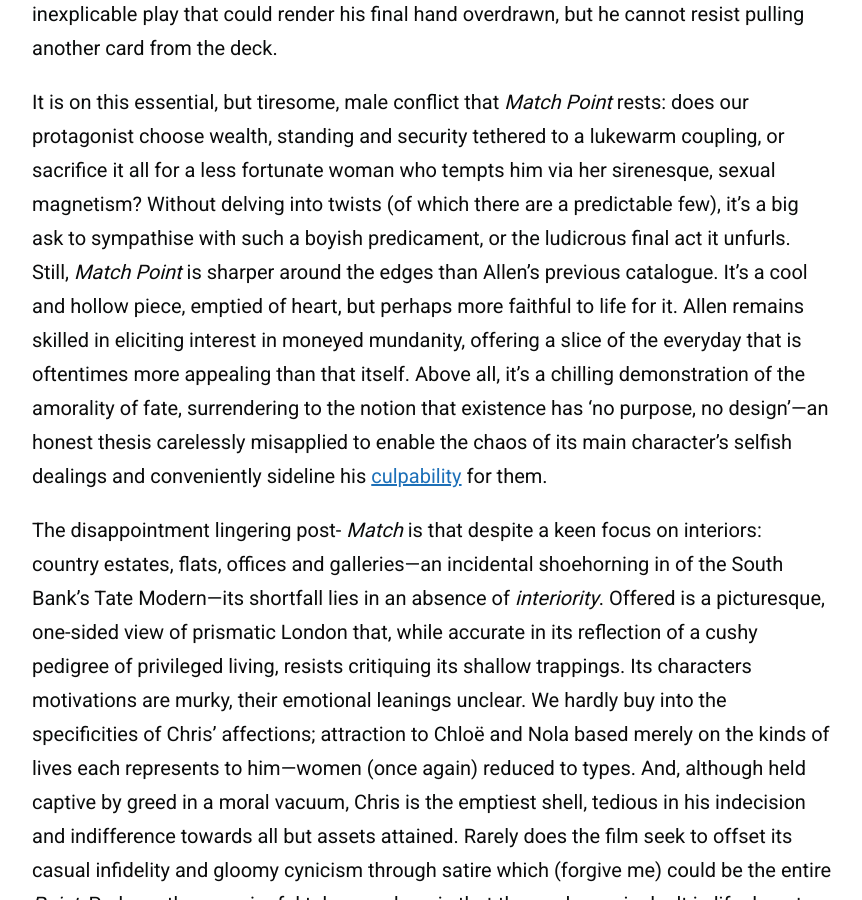
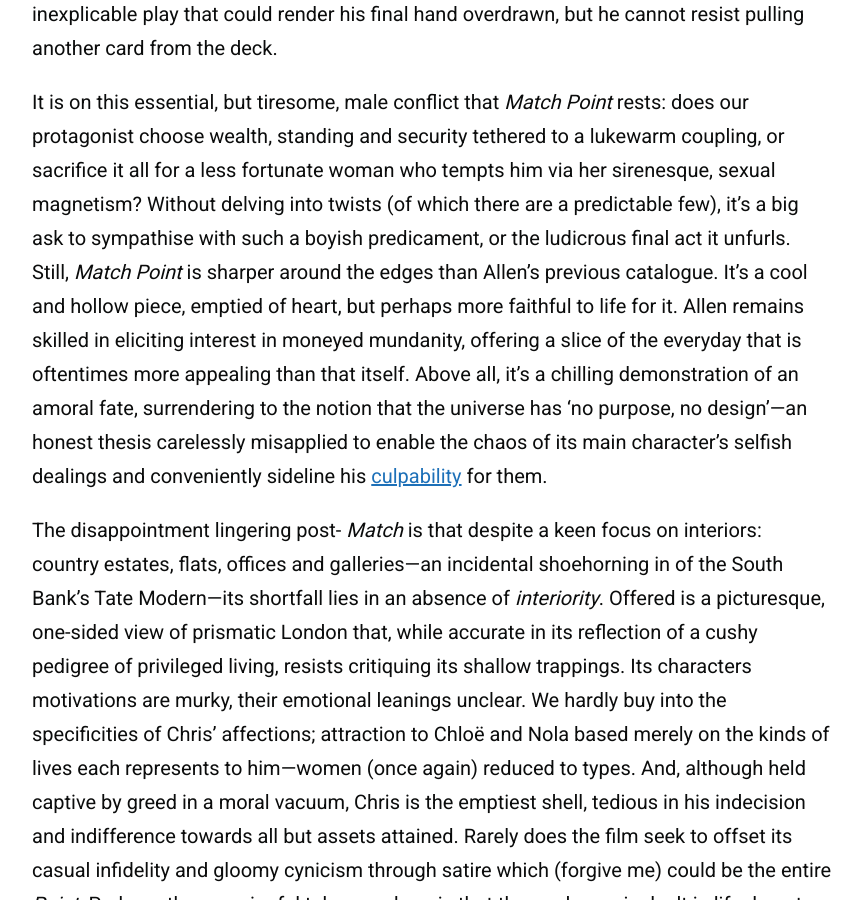
Before and after one commit to zoeurl/zoedowney.github.io, a Jekyll site: the page built from _posts/2024-2-22-match-point.md, in a window 1280 px wide and 900 px high, scrolled down 2695 px. Shown: the whole window, without its empty margins (208-1070 px from the left). Built offline with Jekyll 4.4.1, drawn with Linux system fonts in a browser that asks for light colours.

Commit message:
Update 2024-2-22-match-point.md

```diff
--- a/_posts/2024-2-22-match-point.md
+++ b/_posts/2024-2-22-match-point.md
@@ -21,6 +21,6 @@
 
 It’s a relief to witness a Woody Allen leading man who isn’t doing his most earnest impression of the director. Even so, comparisons can be made with Michael Caine’s neurotic slash lovesick Elliot in the earlier feature _Hannah and Her Sisters_. Similarly, Chris finds himself love-stricken with a taken woman: Tom’s fiancée, sultry out-of-work actor Nola Rice (Scarlett Johansson). An American divorcée in the manner of Wallis Simpson, Nola fails to win the approval of the stuck-up Hewitts. Indeed, while Chris plays tennis with ease, Nola dabbles with ping-pong and resides on the losing side of the social ‘net’. Despite having already gained an ‘in’ with Chloë, Chris’ next move is to seduce Nola. It’s an inexplicable play that could render his final hand overdrawn, but he cannot resist pulling another card from the deck.
 
-It is on this essential, but tiresome, male conflict that _Match Point_ rests: does our protagonist choose wealth, standing and security tethered to a lukewarm coupling, or sacrifice it all for a less fortunate woman who tempts him via her sirenesque, sexual magnetism? Without delving into twists (of which there are a predictable few), it's a big ask to sympathise with such a boyish predicament, or the ludicrous final act it unfurls. Still, _Match Point_ is sharper around the edges than Allen’s previous catalogue. It’s a cool and hollow piece, emptied of heart, but perhaps more faithful to life for it. Allen remains skilled in eliciting interest in moneyed mundanity, offering a slice of the everyday that is oftentimes more appealing than that itself. Above all, it’s a chilling demonstration of the amorality of fate, surrendering to the notion that existence has ‘no purpose, no design’—an honest thesis carelessly misapplied to enable the chaos of its main character’s selfish dealings and conveniently sideline his [culpability](https://www.theguardian.com/film/2023/sep/08/woody-allen-venice-applause-metoo) for them.
+It is on this essential, but tiresome, male conflict that _Match Point_ rests: does our protagonist choose wealth, standing and security tethered to a lukewarm coupling, or sacrifice it all for a less fortunate woman who tempts him via her sirenesque, sexual magnetism? Without delving into twists (of which there are a predictable few), it's a big ask to sympathise with such a boyish predicament, or the ludicrous final act it unfurls. Still, _Match Point_ is sharper around the edges than Allen’s previous catalogue. It’s a cool and hollow piece, emptied of heart, but perhaps more faithful to life for it. Allen remains skilled in eliciting interest in moneyed mundanity, offering a slice of the everyday that is oftentimes more appealing than that itself. Above all, it’s a chilling demonstration of an amoral fate, surrendering to the notion that the universe has ‘no purpose, no design’—an honest thesis carelessly misapplied to enable the chaos of its main character’s selfish dealings and conveniently sideline his [culpability](https://www.theguardian.com/film/2023/sep/08/woody-allen-venice-applause-metoo) for them.
 
 The disappointment lingering post- _Match_ is that despite a keen focus on interiors: country estates, flats, offices and galleries—an incidental shoehorning in of the South Bank’s Tate Modern—its shortfall lies in an absence of _interiority_. Offered is a picturesque, one-sided view of prismatic London that, while accurate in its reflection of a cushy pedigree of privileged living, resists critiquing its shallow trappings. Its characters motivations are murky, their emotional leanings unclear. We hardly buy into the specificities of Chris’ affections; attraction to Chloë and Nola based merely on the kinds of lives each represents to him—women (once again) reduced to types. And, although held captive by greed in a moral vacuum, Chris is the emptiest shell, tedious in his indecision and indifference towards all but assets attained. Rarely does the film seek to offset its casual infidelity and gloomy cynicism through satire which (forgive me) could be the entire _Point_. Perhaps the meaningful takeaway here is that the cards one is dealt in life do not have final say on the state of play. But, for Woody Allen, it has become a sport of one man trying to cling onto his racket and serve with it, too.
```
